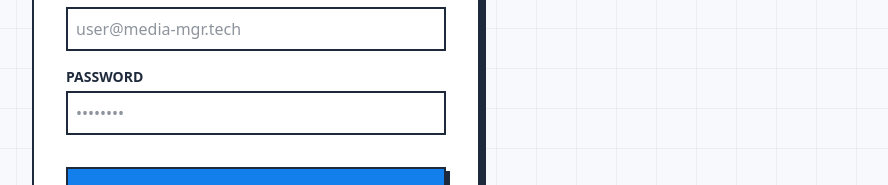
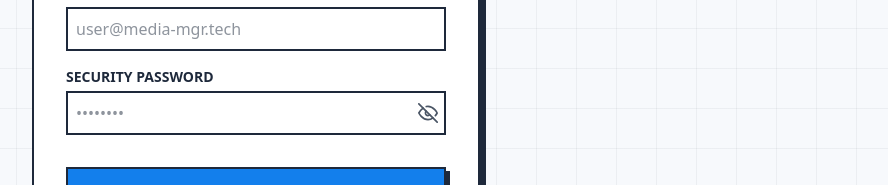
Before and after one commit to casedev935/bookshelf, a Next.js app in the folder apps/web/: page /login in a window 1280 px wide. Shown: the part 292-477 px from the top of the page, without its empty margins (384-1272 px from the left). Built offline with nearby package versions, Linux system fonts and the light colour scheme.

Commit message:
infra: decouple database to shared infrastructure

```diff
--- a/apps/web/app/login/page.tsx
+++ b/apps/web/app/login/page.tsx
@@ -4,9 +4,27 @@
 import { useRouter } from 'next/navigation';
 import Link from 'next/link';
 
+function EyeIcon({ open }: { open: boolean }) {
+  if (open) {
+    return (
+      <svg xmlns="http://www.w3.org/2000/svg" width="20" height="20" viewBox="0 0 24 24" fill="none" stroke="currentColor" strokeWidth="2" strokeLinecap="round" strokeLinejoin="round">
+        <path d="M1 12s4-8 11-8 11 8 11 8-4 8-11 8-11-8-11-8z" />
+        <circle cx="12" cy="12" r="3" />
+      </svg>
+    );
+  }
+  return (
+    <svg xmlns="http://www.w3.org/2000/svg" width="20" height="20" viewBox="0 0 24 24" fill="none" stroke="currentColor" strokeWidth="2" strokeLinecap="round" strokeLinejoin="round">
+      <path d="M17.94 17.94A10.07 10.07 0 0 1 12 20c-7 0-11-8-11-8a18.45 18.45 0 0 1 5.06-5.94M9.9 4.24A9.12 9.12 0 0 1 12 4c7 0 11 8 11 8a18.5 18.5 0 0 1-2.16 3.19m-6.72-1.07a3 3 0 1 1-4.24-4.24" />
+      <line x1="1" y1="1" x2="23" y2="23" />
+    </svg>
+  );
+}
+
 export default function LoginPage() {
   const [email, setEmail] = useState('');
   const [password, setPassword] = useState('');
+  const [showPassword, setShowPassword] = useState(false);
   const [error, setError] = useState('');
   const router = useRouter();
 
@@ -60,18 +78,28 @@
           </div>
 
           <div className="flex flex-col gap-1">
-            <label className="font-bold text-sm">PASSWORD</label>
+            <label className="font-bold text-sm uppercase">Security Password</label>
+            <div className="relative">
               <input
-              type="password"
-              className="neo-brutalist-input w-full"
+                type={showPassword ? 'text' : 'password'}
+                className="neo-brutalist-input w-full pr-10"
                 placeholder="••••••••"
                 value={password}
                 onChange={e => setPassword(e.target.value)}
                 required
               />
+              <button
+                type="button"
+                onClick={() => setShowPassword(!showPassword)}
+                className="absolute right-2 top-1/2 -translate-y-1/2 text-gray-600 hover:text-black focus:outline-none"
+                aria-label={showPassword ? "Hide password" : "Show password"}
+              >
+                <EyeIcon open={showPassword} />
+              </button>
+            </div>
           </div>
 
-          <button type="submit" className="neo-brutalist-button mt-4 py-3 text-lg">
+          <button type="submit" className="neo-brutalist-button mt-4 py-3 text-lg transition-all hover:scale-[1.02]">
             ENTER SYSTEM
           </button>
         </form>
```
Also changed, not shown: 1 other file (tests, documents, lock files or other folders). Lines whose indentation alone changed are shown as unchanged.
